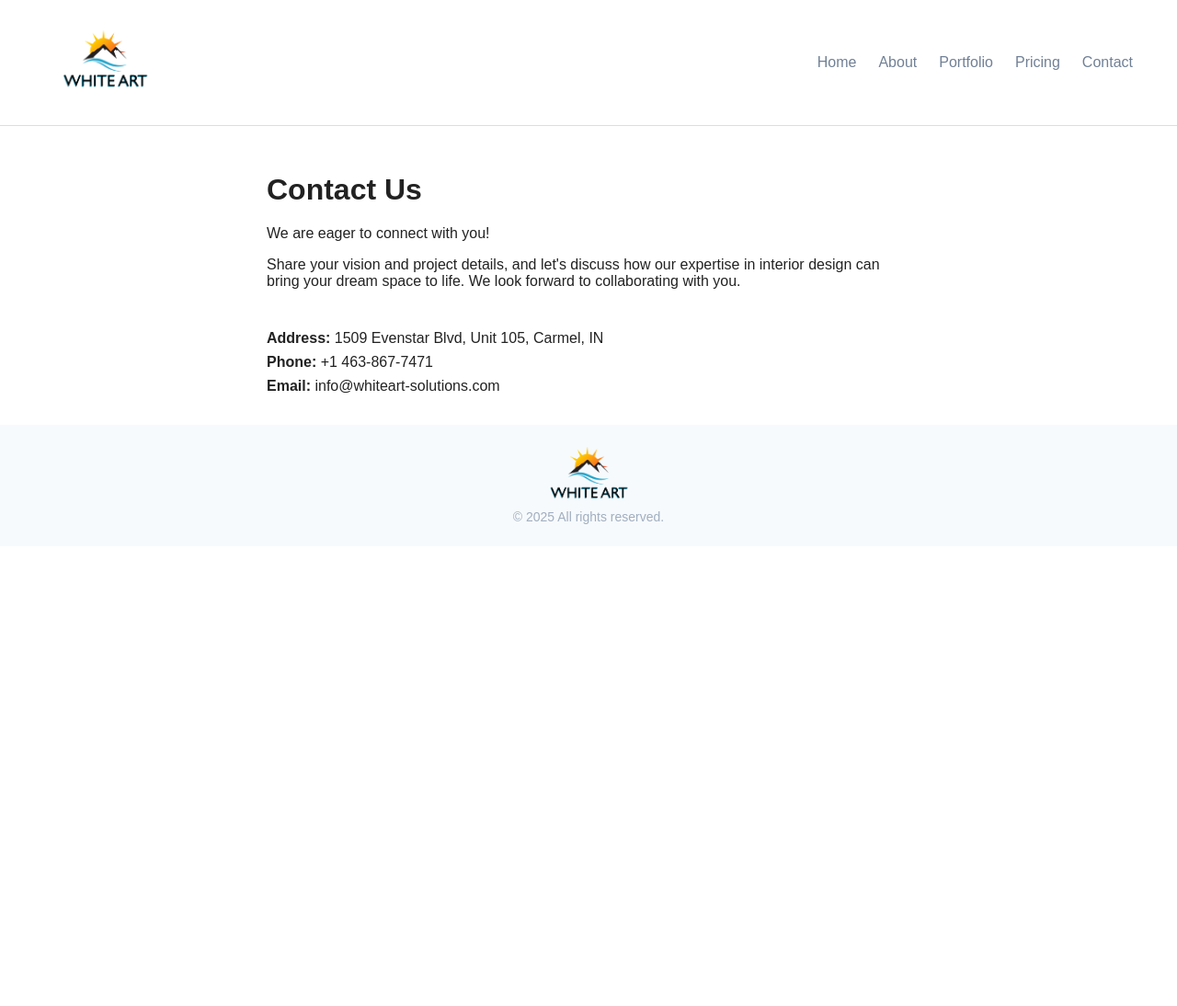
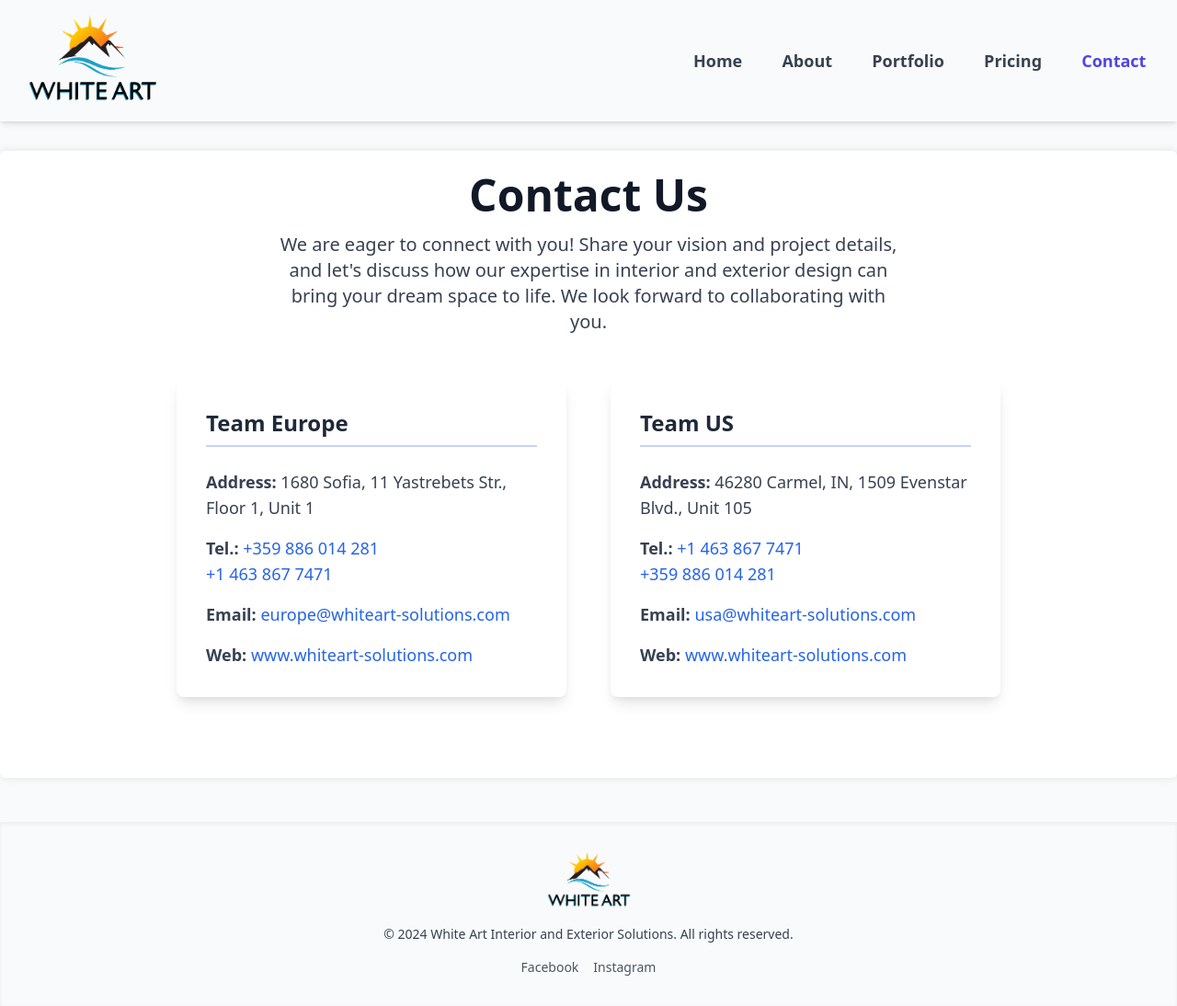
Before and after one commit to kunevh/whiteart-solutions, a plain HTML site: page contact.html in a window 1280 px wide. Shown: the whole page at 92% size. Before the commit the page ends 800 px from the top, so only its background shows below. Drawn offline with nearby package versions, Linux system fonts and the light colour scheme.

Commit message:
contact.html

```diff
--- a/contact.html
+++ b/contact.html
@@ -3,94 +3,101 @@
 <head>
   <meta charset="UTF-8" />
   <meta name="viewport" content="width=device-width, initial-scale=1" />
-<title>Contact Us</title>
+  <title>Contact Us - White Art Interior and Exterior Solutions</title>
+  <link href="https://cdn.jsdelivr.net/npm/tailwindcss@2.2.19/dist/tailwind.min.css" rel="stylesheet" />
+  <link rel="stylesheet" href="style.css" />
   <style>
-  html, body {
-    margin: 0;
-    padding: 0;
+    /* Specific header-logo styles for this page, consistent with others */
+    .header-logo {
+      height: 100px;
+      width: auto;
     }
-
-  body {
-    font-family: Arial, sans-serif;
-    background: #fff;
-    color: #222;
+    @media (max-width: 768px) {
+      .header-logo {
+        height: 80px;
       }
-  header {
-    display: flex;
-    align-items: center;
-    padding: 1rem 3rem 1rem 4rem; /* top, right, bottom, left -> 16px 48px 16px 64px */
-    border-bottom: 1px solid #ddd;
     }
-  .header-logo {
-    width: 100px;
-    height: 100px;
-    object-fit: contain;
-  }
-
-  .contact-nav {
-    display: flex;
-    gap: 1.5rem; /* spacing between links */
-    margin-left: auto; /* Pushes nav to the right */
-    color: #718096; /* Gray text color */
-  }
-  .contact-nav a {
-    text-decoration: none;
-    font-weight: normal; /* Вече не са болднати */
-    color: #718096;
-  }
-  .contact-nav a:hover {
-    color: #2d3748; /* Darker gray on hover */
-  }
-
-  main {
-    padding: 30px 20px;
-    max-width: 700px;
-    margin: auto;
-  }
-  h1 {
-    margin-bottom: 20px;
-  }
-  /* Добавяме малко отстояние между двата параграфа за по-добра четимост */
-  main p + p {
-    margin-top: 1rem;
-  }
-  .contact-info {
-    margin-top: 40px;
-    font-size: 16px;
-    line-height: 1.6;
-  }
+    /* Additional custom styles for contact section if needed, though Tailwind handles most */
   </style>
 </head>
-<body>
-<header>
-  <a href="index.html">
+<body class="font-sans text-gray-800 bg-gray-50 flex flex-col min-h-screen">
+  <header class="bg-gray-50 py-4 px-6 flex flex-col sm:flex-row justify-between items-center shadow-md">
+    <a href="index.html" class="flex-shrink-0 mb-4 sm:mb-0">
       <img src="logo_za_slagane.png" alt="White Art Logo" class="header-logo" />
     </a>
-  <nav class="contact-nav">
-    <a href="index.html">Home</a>
-    <a href="about.html">About</a>
-    <a href="portfolio.html">Portfolio</a>
-    <a href="pricing.html">Pricing</a>
-    <a href="contact.html">Contact</a>
+    <nav class="flex flex-wrap justify-center gap-x-6 gap-y-2 text-lg font-medium">
+      <a href="index.html" class="text-gray-700 hover:text-indigo-600 transition duration-300">Home</a>
+      <a href="about.html" class="text-gray-700 hover:text-indigo-600 transition duration-300">About</a>
+      <a href="portfolio.html" class="text-gray-700 hover:text-indigo-600 transition duration-300">Portfolio</a>
+      <a href="pricing.html" class="text-gray-700 hover:text-indigo-600 transition duration-300">Pricing</a>
+      <a href="contact.html" class="text-indigo-600 font-bold">Contact</a>
     </nav>
   </header>
 
-<main>
-  <h1>Contact Us</h1>
-  <p>We are eager to connect with you!</p>
-  <p>Share your vision and project details, and let's discuss how our expertise in interior design can bring your dream space to life. We look forward to collaborating with you.</p>
+  <main class="flex-grow container mx-auto px-4 py-8 md:py-12">
+    <section class="text-center mb-12">
+      <h1 class="text-4xl md:text-5xl font-extrabold text-gray-900 mb-4">Contact Us</h1>
+      <p class="text-lg md:text-xl text-gray-700 max-w-2xl mx-auto leading-relaxed">
+        We are eager to connect with you! Share your vision and project details, and let's discuss how our expertise in interior and exterior design can bring your dream space to life. We look forward to collaborating with you.
+      </p>
+    </section>
 
-  <div class="contact-info">
-    <strong>Address:</strong> 1509 Evenstar Blvd, Unit 105, Carmel, IN<br />
-    <strong>Phone:</strong> +1 463-867-7471<br />
-    <strong>Email:</strong> info@whiteart-solutions.com
+    <div class="grid grid-cols-1 md:grid-cols-2 gap-8 md:gap-12 max-w-4xl mx-auto mb-16">
+      <div class="bg-white p-8 rounded-lg shadow-lg">
+        <h2 class="text-2xl font-bold text-gray-800 mb-6 border-b-2 border-indigo-200 pb-2">Team Europe</h2>
+        <div class="space-y-4 text-lg text-gray-700">
+          <p>
+            <strong>Address:</strong> 1680 Sofia, 11 Yastrebets Str., Floor 1, Unit 1
+          </p>
+          <p>
+            <strong>Tel.:</strong>
+            <a href="tel:+359886014281" class="text-blue-600 hover:underline">+359 886 014 281</a><br>
+            <a href="tel:+14638677471" class="text-blue-600 hover:underline">+1 463 867 7471</a>
+          </p>
+          <p>
+            <strong>Email:</strong>
+            <a href="mailto:europe@whiteart-solutions.com" class="text-blue-600 hover:underline">europe@whiteart-solutions.com</a>
+          </p>
+          <p>
+            <strong>Web:</strong>
+            <a href="http://www.whiteart-solutions.com" target="_blank" rel="noopener noreferrer" class="text-blue-600 hover:underline">www.whiteart-solutions.com</a>
+          </p>
+        </div>
+      </div>
+
+      <div class="bg-white p-8 rounded-lg shadow-lg">
+        <h2 class="text-2xl font-bold text-gray-800 mb-6 border-b-2 border-indigo-200 pb-2">Team US</h2>
+        <div class="space-y-4 text-lg text-gray-700">
+          <p>
+            <strong>Address:</strong> 46280 Carmel, IN, 1509 Evenstar Blvd., Unit 105
+          </p>
+          <p>
+            <strong>Tel.:</strong>
+            <a href="tel:+14638677471" class="text-blue-600 hover:underline">+1 463 867 7471</a><br>
+            <a href="tel:+359886014281" class="text-blue-600 hover:underline">+359 886 014 281</a>
+          </p>
+          <p>
+            <strong>Email:</strong>
+            <a href="mailto:usa@whiteart-solutions.com" class="text-blue-600 hover:underline">usa@whiteart-solutions.com</a>
+          </p>
+          <p>
+            <strong>Web:</strong>
+            <a href="http://www.whiteart-solutions.com" target="_blank" rel="noopener noreferrer" class="text-blue-600 hover:underline">www.whiteart-solutions.com</a>
+          </p>
+        </div>
+      </div>
     </div>
   </main>
 
-<footer style="background-color: #F7FAFC; text-align: center; padding: 1.5rem 0; font-size: 0.875rem; color: #A0AEC0;">
-    <img src="logo_za_slagane.png" alt="White Art Logo" style="height: 60px; margin: 0 auto 0.5rem auto; display: block;" />
-    © 2025 All rights reserved.
+  <footer class="bg-gray-50 text-gray-700 py-8 px-6 text-center shadow-inner mt-auto">
+    <div class="max-w-5xl mx-auto">
+      <img src="logo_za_slagane.png" alt="White Art Logo" class="h-16 mx-auto mb-4" />
+      <p class="text-sm">&copy; 2024 White Art Interior and Exterior Solutions. All rights reserved.</p>
+      <div class="flex justify-center space-x-4 mt-4 text-sm">
+        <a href="https://facebook.com/whiteart.solutions" target="_blank" rel="noopener noreferrer" class="text-gray-600 hover:text-indigo-600 transition duration-300">Facebook</a>
+        <a href="https://instagram.com/whiteart.solutions" target="_blank" rel="noopener noreferrer" class="text-gray-600 hover:text-indigo-600 transition duration-300">Instagram</a>
+      </div>
+    </div>
   </footer>
-
 </body>
 </html>
```
Lines whose indentation alone changed are shown as unchanged.
